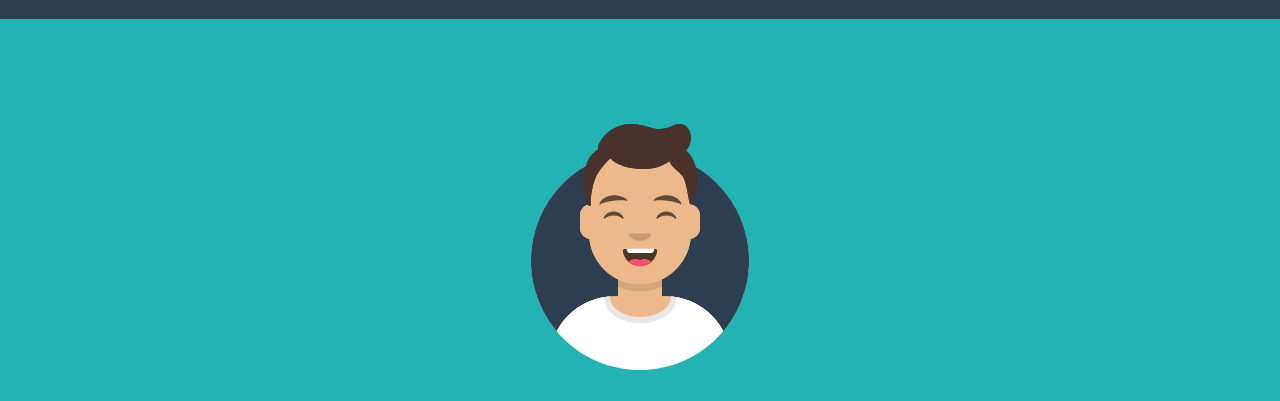
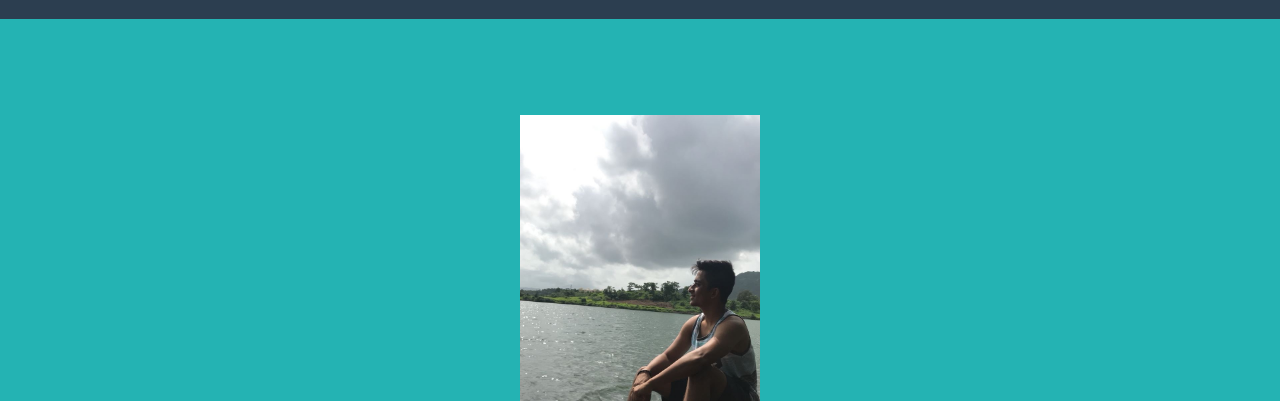
Before and after one commit to shaumikpathak/shaumikpathak.github.io, a website with bundled scripts: page index.html in a window 1280 px wide. Shown: the part 85-486 px from the top of the page. Built offline with nearby package versions, Linux system fonts and the light colour scheme; files whose address does not match are found by name.

Commit message:
Next commit

```diff
--- a/index.html
+++ b/index.html
@@ -51,7 +51,7 @@
     <div class="container d-flex align-items-center flex-column">
 
       <!-- Masthead Avatar Image -->
-      <img class="masthead-avatar mb-5" src="img/avataaars.svg" alt="">
+      <img class="masthead-avatar mb-5" src="img/header.JPG" alt="">
 
       <!-- Masthead Heading -->
       <h1 class="masthead-heading text-uppercase mb-0">Shaumik Pathak</h1>
```
Also changed, not shown: img/portfolio/header.JPG (added), 1 other file.
